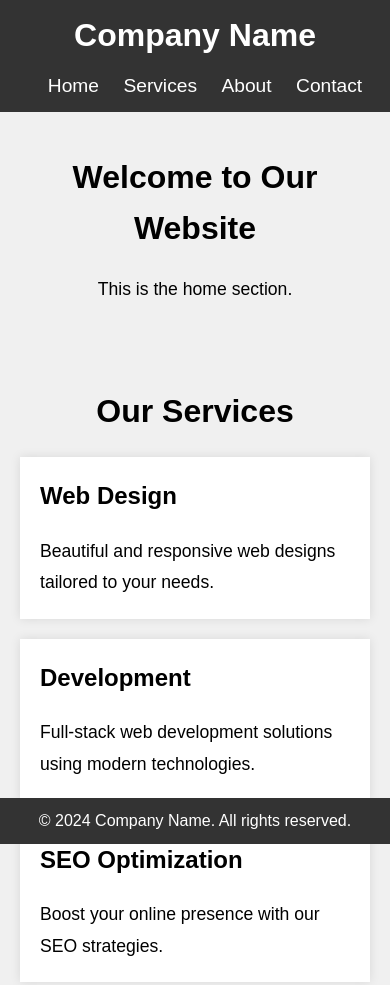
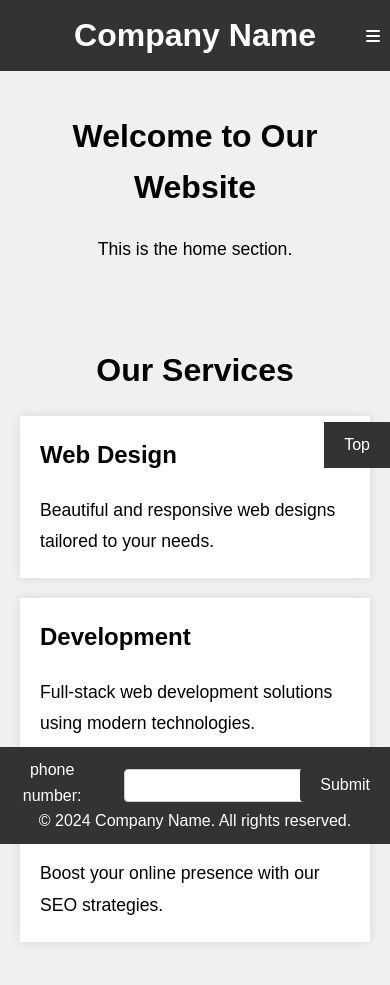
Before and after one commit to abdullrahman-2/page-CSS-and-HTML-155-, a plain HTML site: page index.html in a window 390 px wide. Shown: the top 985 px of the page. Drawn offline with Linux system fonts and the light colour scheme.

Commit message:
added task-4

```diff
--- a/index.html
+++ b/index.html
@@ -5,57 +5,73 @@
     <meta name="viewport" content="width=device-width, initial-scale=1.0" />
     <title>Modular HTML and CSS Training</title>
     <link rel="stylesheet" href="style.css" />
+    <link rel="stylesheet" href="https://cdnjs.cloudflare.com/ajax/libs/font-awesome/6.6.0/css/all.min.css" integrity="sha512-Kc323vGBEqzTmouAECnVceyQqyqdsSiqLQISBL29aUW4U/M7pSPA/gEUZQqv1cwx4OnYxTxve5UMg5GT6L4JJg==" crossorigin="anonymous" referrerpolicy="no-referrer" />
   </head>
   <body>
-    <header class="header">
+    <nav id="top">
         <h1>Company Name</h1>
+        <ul class="default">
+            <li><a href="#home">Home</a></li>
+            <li><a href="#services">Services</a></li>
+            <li><a href="#about">About</a></li>
+            <li><a href="#contact">Contact</a></li>
+        </ul>
+        <div class="menu">
+          <i class="fa-solid fa-bars"></i>
           <ul>
             <li><a href="#home">Home</a></li>
             <li><a href="#services">Services</a></li>
             <li><a href="#about">About</a></li>
             <li><a href="#contact">Contact</a></li>
           </ul>
-    </header>
-    <section id="home" class="section">
+        </div>
+    </nav>
+    <main id="home" class="section">
         <h2>Welcome to Our Website</h2>
         <p>This is the home section.</p>
-    </section>
-    <section id="services" class="section">
+    </main>
+    <header id="services" class="section">
         <h2>Our Services</h2>
         <div class="services-grid">
-          <div class="service">
+          <aside>
             <h3>Web Design</h3>
             <p>Beautiful and responsive web designs tailored to your needs.</p>
-          </div>
-          <div class="service">
+          </aside>
+          <aside>
             <h3>Development</h3>
             <p>
               Full-stack web development solutions using modern technologies.
             </p>
-          </div>
-          <div class="service">
+          </aside>
+          <aside>
             <h3>SEO Optimization</h3>
             <p>Boost your online presence with our SEO strategies.</p>
-          </div>
+          </aside>
         </div>
-    </section>
-    <section id="about" class="section">
+    </header>
+    <article id="about" class="section">
         <h2>About Us</h2>
         <p>Learn about our team and our mission.</p>
-    </section>
+    </article>
     <section id="contact" class="section">
         <h2>Contact Us</h2>
-        <form id="contactForm" class="contact-form">
+        <a href="#top" id="scroll" class="bt">Top</a>
+        <form class="contact-form">
           <label for="name">Name:</label>
           <input type="text" id="name" name="name" required />
           <label for="email">Email:</label>
           <input type="email" id="email" name="email" required />
           <label for="message">Message:</label>
           <textarea id="message" name="message" rows="4" required></textarea>
-          <button type="submit">Send Message</button>
+          <button class="bt" type="submit">Send Message</button>
         </form>
     </section>
-    <footer class="footer">
+    <footer>
+        <form class="foot-form">
+          <label for="phone">phone number:</label>
+          <input type="tel" id="phone" name="phone" required />
+          <button class="bt" type="submit">Submit</button>
+        </form>
         <p>&copy; 2024 Company Name. All rights reserved.</p>
     </footer>
   </body>
--- a/style.css
+++ b/style.css
@@ -1,4 +1,8 @@
 /* Reset and basic styles */
+:root{
+  --main:#333;
+  --sec:white;
+}
 * {
   box-sizing: border-box;
   margin: 0;
@@ -9,15 +13,44 @@ body {
   line-height: 1.6;
   background-color: #f0f0f0;
 }
-.header,footer {
-  background-color: #333;
-  color: white;
+nav,footer {
+  background-color: var(--main);
+  color: var(--sec);
   padding: 10px 0;
   text-align: center;
 }
-.header h1,
+.menu{
+  display: none;
+}
+@media screen and (max-width: 430px){
+  .default,
+  .menu ul{
+    display: none;
+  }
+  .menu{
+    display: flex;
+    position: fixed;
+    top: 0;
+    right: 0;
+    padding: 10px;
+    margin-top: 18px;
+    cursor: pointer;
+    background-color: var(--main);
+  }
+  .menu:hover{
+    i{
+      display: none;
+    }
+    ul{
+      display: flex;
+      flex-direction: column;
+
+    }
+  }
+}
+nav h1,
 .section h2,
-.service h3 {
+aside h3 {
   font-size: 2rem;
 }
 
@@ -26,7 +59,7 @@ body {
  margin:  10px 0px 0 20px;
 }
  ul li a {
-  color: white;
+  color: var(--sec);
   text-decoration: none;
   font-size: 1.2rem;
 }
@@ -36,7 +69,7 @@ body {
     padding: 40px 20px;
   text-align: center;
 }
-.section h2,.service h3 {
+.section h2,aside h3 {
   margin-bottom: 20px;
 }
 .section p {
@@ -49,45 +82,70 @@ body {
   gap: 20px;
   justify-content: center;
 }
-.service,.contact-form {
+aside,.contact-form {
   max-width: 373px;
-  background-color: #fff;
+  background-color: var(--sec);
   padding: 20px;
   box-shadow: 0 0 10px rgba(0,0,0,0.1);
   text-align: left;
 }
-.service h3 {
+aside h3 {
   font-size: 1.5rem;
 }
-.contact-form {
+form {
   text-align: center;
   max-width: 600px;
-  margin: 0 auto;
+  margin: 0 auto 50px;
 }
-.contact-form label {
+form label {
   display: block;
 }
-.contact-form input,
-.contact-form textarea {
+form input,
+form textarea {
   width: 100%;
   padding: 8px;
   margin:  10px  0 5px 0;
   border: 1px solid #ccc;
   border-radius: 4px;
 }
-.contact-form button {
-  background-color: #333;
-  color: white;
+.bt {
+  background-color: var(--main);
+  color: var(--sec);
   padding: 10px 20px;
   border: none;
   cursor: pointer;
   font-size: 1rem;
+  text-decoration: none;
 }
-.contact-form button:hover {
+/* #scroll{
+  display: none;
+} */
+#scroll{
+  position: fixed;
+  right: 0;
+  top: 50%;
+}
+.bt:hover {
   background-color: #555;
 }
-.footer {
+footer {
   position: fixed;
   width: 100%;
   bottom: 0;
 }
+.foot-form{
+  display: flex;
+  justify-content: center;
+  gap: 20px;
+  align-items: center;
+  margin: 0 auto;
+}
+.foot-form input{
+  width: 70%;
+  outline-style: none;
+}
+.foot-form button{
+  margin: 5px 0 0 -109px ;
+  border-radius: 4px;
+  padding: 8px 20px;
+}
```
